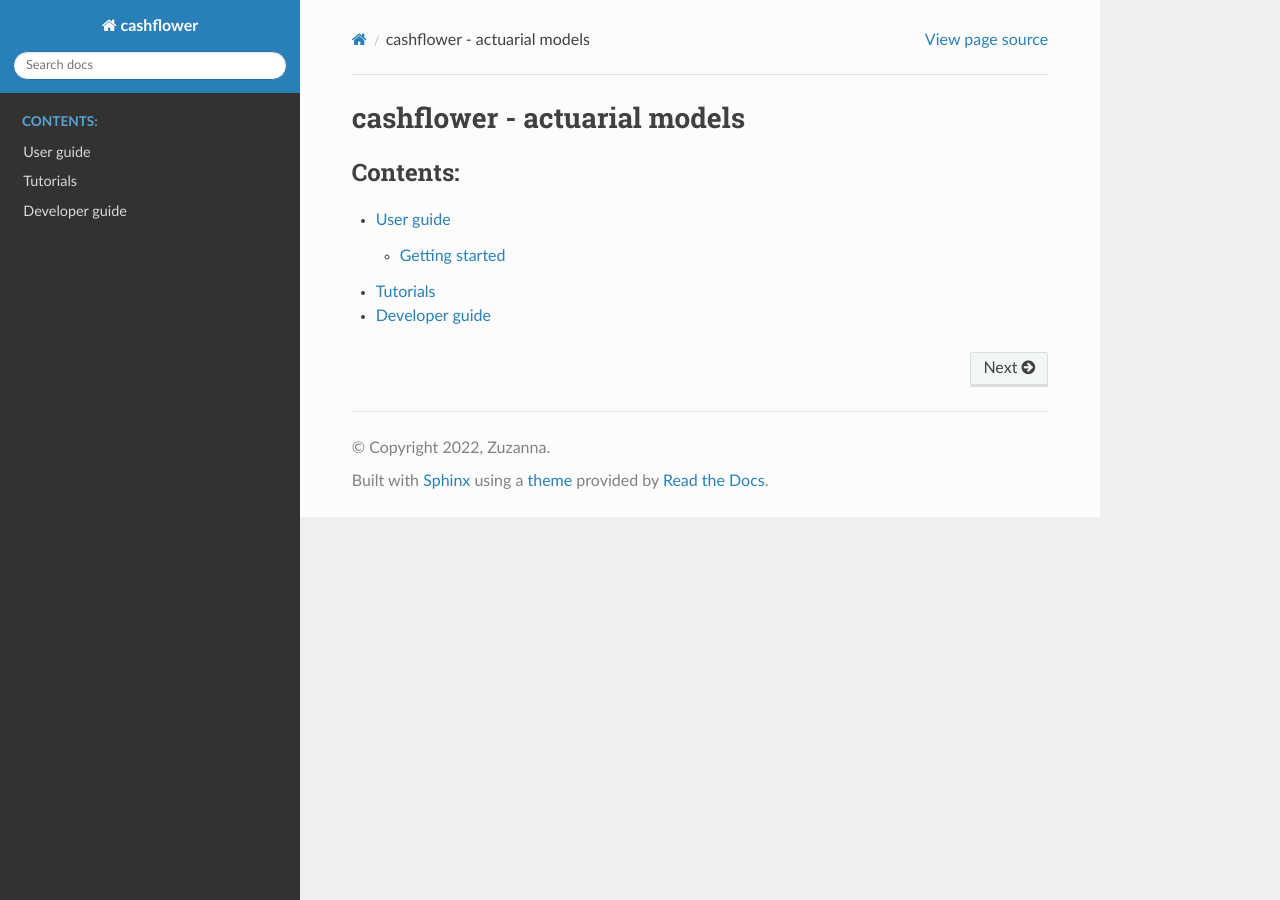
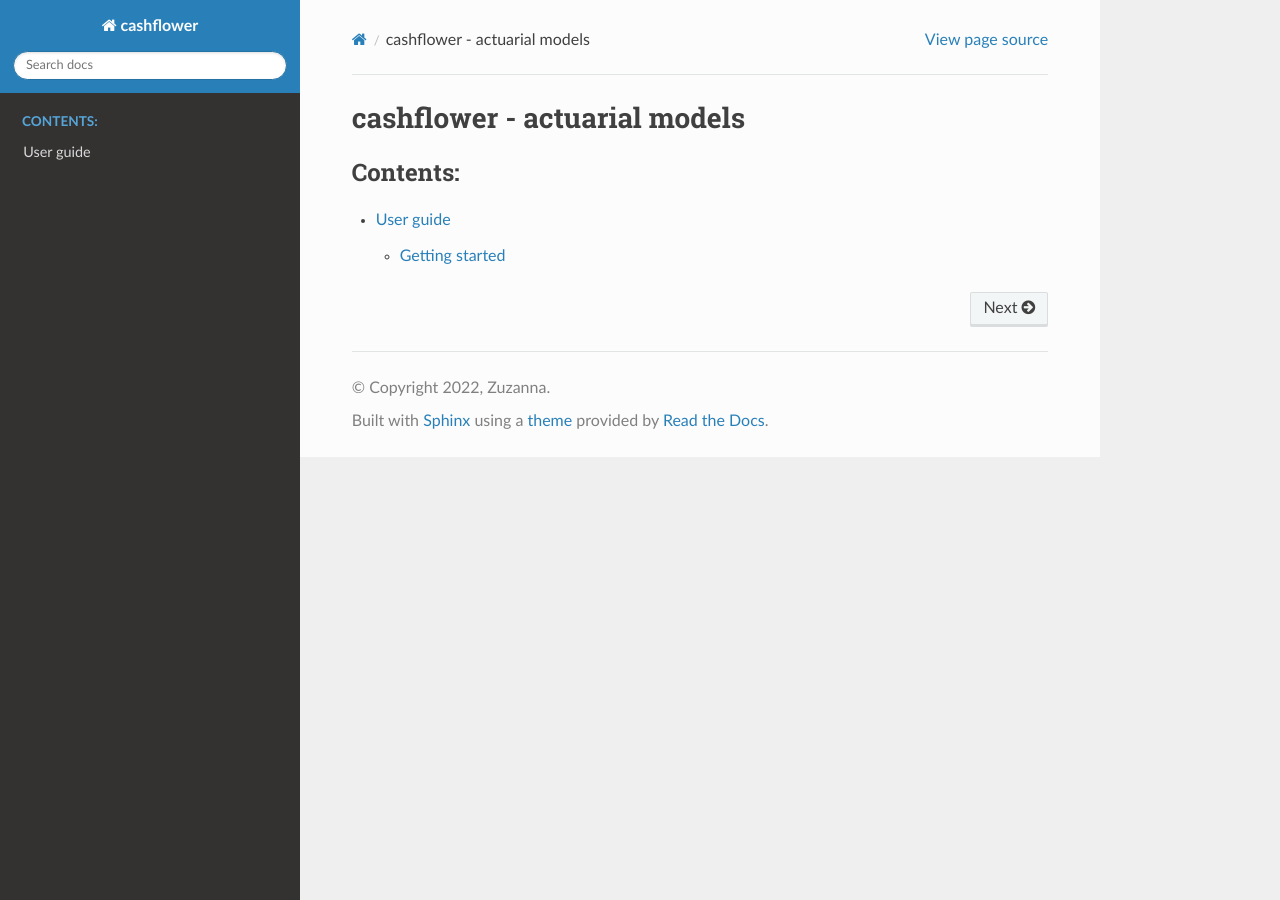
Before and after one commit to acturtle/cashflower, a Sphinx documentation site: the page built from docs/index.rst, in a window 1280 px wide. Built offline with Sphinx 7.4.7 and the Read the Docs theme 2.0.0, drawn with Linux system fonts in a browser that asks for light colours.

Commit message:
finalize initial docs

```diff
--- a/docs/getting_started.rst
+++ b/docs/getting_started.rst
@@ -117,6 +117,3 @@ To calculate variables for model points, run :code:`run.py`.
 This command will create the model's output.
 
 |
-
-Cash flow model overview
-------------------------
--- a/docs/index.rst
+++ b/docs/index.rst
@@ -12,5 +12,3 @@
    :caption: Contents:
 
    user_guide
-   tutorials
-   developer_guide
```
